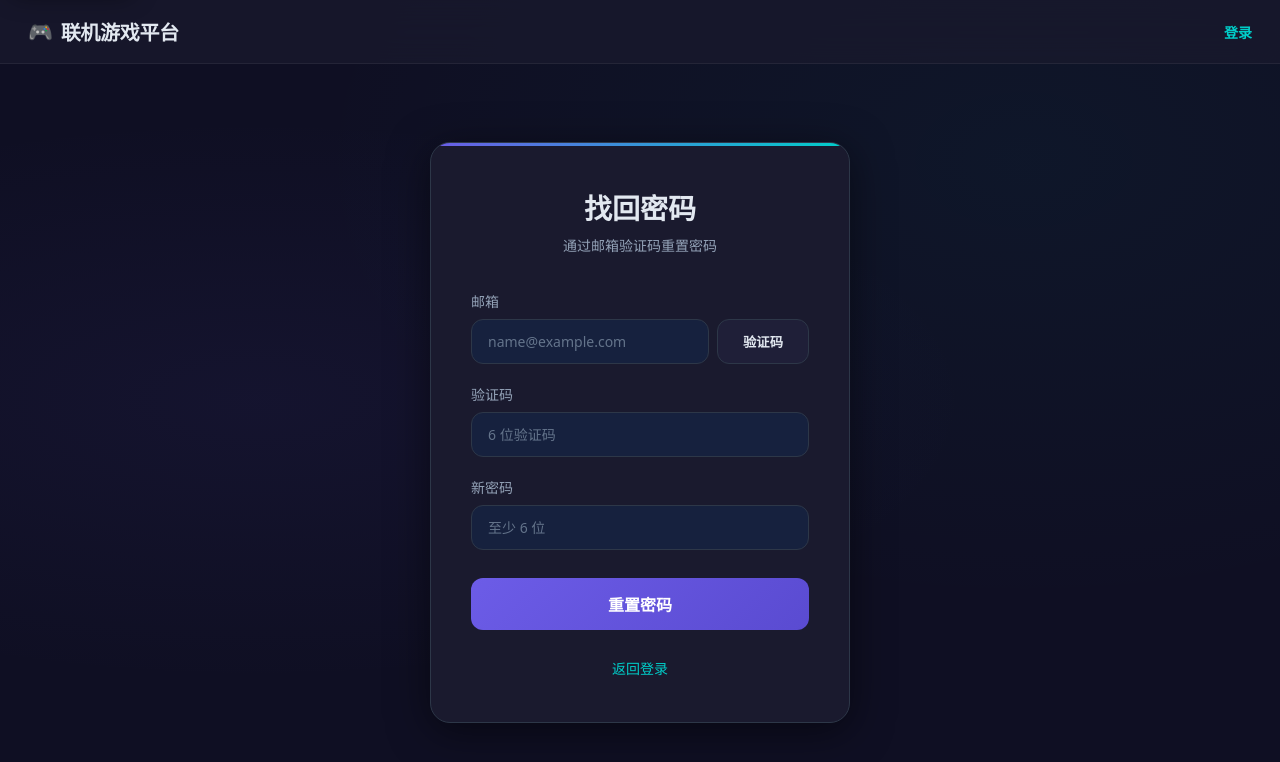
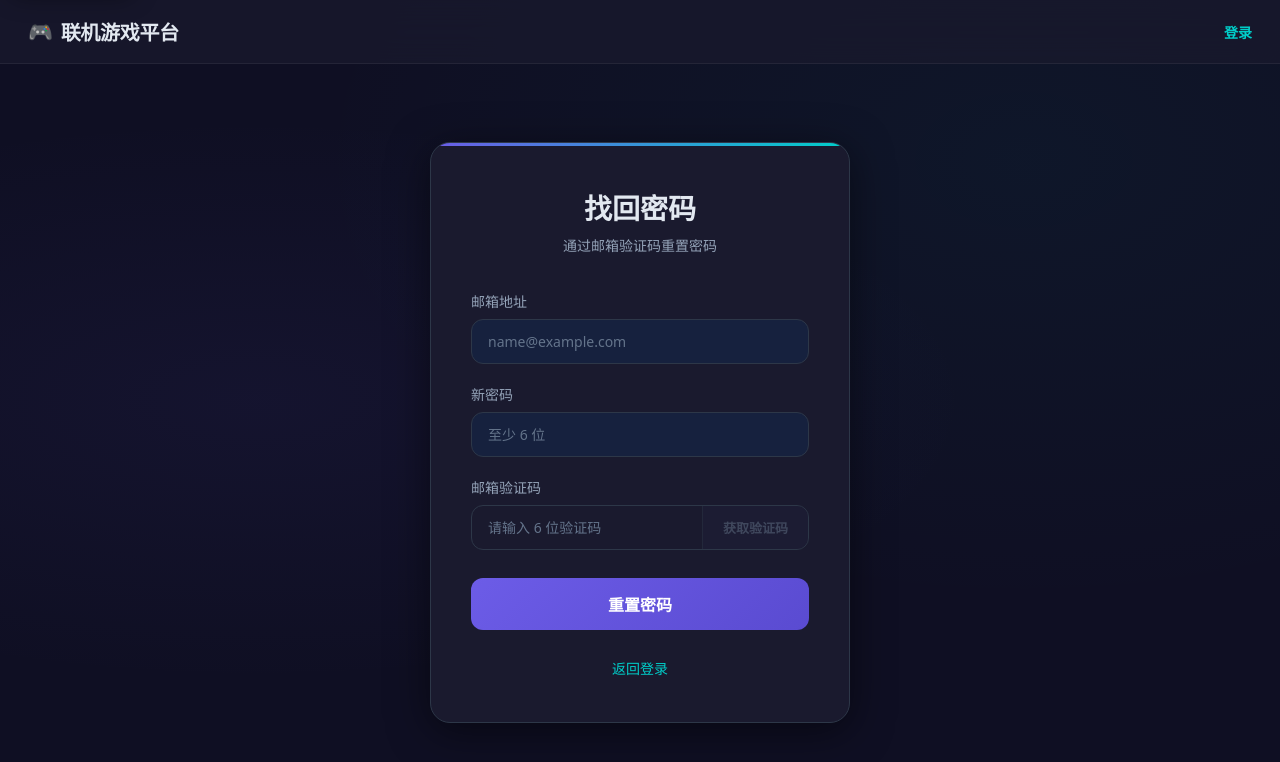
Before and after one commit to Charlotte5622/game-platform, a React (Vite) app in the folder client/: page /reset-password in a window 1280 px wide. Shown: the top 762 px of the page. Built offline with nearby package versions, Linux system fonts and the light colour scheme; the HTML template or start-up script is replaced by a standard one.

Commit message:
fix: 排行榜斗地主加回胜率；撤回战绩胜率；找回密码UI参考注册页重做

```diff
--- a/client/src/pages/Leaderboard.jsx
+++ b/client/src/pages/Leaderboard.jsx
@@ -145,6 +145,7 @@ export default function Leaderboard() {
                   <>
                     <span className="lb-list-stat">总分</span>
                     <span className="lb-list-stat">场次</span>
+                    <span className="lb-list-stat">胜率</span>
                   </>
                 ) : (
                   <>
@@ -162,6 +163,7 @@ export default function Leaderboard() {
                     <>
                       <span className="lb-list-stat lb-win">{p.totalScore}</span>
                       <span className="lb-list-stat">{p.total}</span>
+                      <span className="lb-list-stat">{p.winRate}%</span>
                     </>
                   ) : (
                     <>
--- a/client/src/pages/ResetPassword.jsx
+++ b/client/src/pages/ResetPassword.jsx
@@ -8,7 +8,10 @@ export default function ResetPassword() {
   const [code, setCode] = useState('');
   const [newPassword, setNewPassword] = useState('');
   const [captchaAnswer, setCaptchaAnswer] = useState(null);
-  const [submitted, setSubmitted] = useState(false);
+  const [codeSent, setCodeSent] = useState(false);
+  const [countdown, setCountdown] = useState(0);
+  const [codeMessage, setCodeMessage] = useState('');
+  const [fieldErrors, setFieldErrors] = useState({});
   const { sendCode, resetPassword, loading, error, clearError, captcha, requiresCaptcha, loadCaptcha } = useAuthStore();
   const navigate = useNavigate();
 
@@ -16,15 +19,51 @@ export default function ResetPassword() {
     if (requiresCaptcha && !captcha) loadCaptcha();
   }, [requiresCaptcha, captcha, loadCaptcha]);
 
+  useEffect(() => {
+    if (countdown <= 0) return;
+    const timer = setTimeout(() => setCountdown(countdown - 1), 1000);
+    return () => clearTimeout(timer);
+  }, [countdown]);
+
+  const clearFieldError = (field) => {
+    setFieldErrors(prev => {
+      const next = { ...prev };
+      delete next[field];
+      return next;
+    });
+  };
+
   const handleSendCode = async () => {
-    clearError();
-    await sendCode({ email: email.trim(), purpose: 'reset' });
-    setSubmitted(true);
+    clearFieldError('code');
+    setCodeMessage('');
+    if (!email.trim()) {
+      setFieldErrors({ email: '请先输入邮箱地址' });
+      return;
+    }
+    const ok = await sendCode({ email: email.trim(), purpose: 'reset' });
+    if (ok) {
+      setCodeSent(true);
+      setCountdown(60);
+      setCodeMessage('验证码已发送，请查看邮箱');
+    } else {
+      setCodeMessage('发送失败，请稍后重试');
+    }
   };
 
   const handleSubmit = async (event) => {
     event.preventDefault();
     clearError();
+    setFieldErrors({});
+
+    const errors = {};
+    if (!email.trim()) errors.email = '请输入邮箱地址';
+    if (!code.trim()) errors.code = '请输入验证码';
+    if (!newPassword || newPassword.length < 6) errors.password = '密码至少 6 位';
+    if (Object.keys(errors).length > 0) {
+      setFieldErrors(errors);
+      return;
+    }
+
     const ok = await resetPassword({
       identifier: email.trim(),
       email: email.trim(),
@@ -42,54 +81,70 @@ export default function ResetPassword() {
         <p className="auth-subtitle">通过邮箱验证码重置密码</p>
 
         <form onSubmit={handleSubmit}>
+          {/* 邮箱 */}
           <div className="auth-form-group">
-            <label htmlFor="reset-email">邮箱</label>
-            <div className="auth-inline-control">
+            <label htmlFor="reset-email">邮箱地址</label>
             <input
               id="reset-email"
               type="email"
               value={email}
-                onChange={(event) => setEmail(event.target.value)}
+              onChange={(event) => { setEmail(event.target.value); setCodeSent(false); clearFieldError('email'); }}
               placeholder="name@example.com"
+              autoComplete="email"
+              maxLength={120}
               disabled={loading}
+              className={fieldErrors.email ? 'input-error' : ''}
               required
             />
-              <button type="button" onClick={handleSendCode} disabled={loading || !email.trim()}>
-                验证码
-              </button>
-            </div>
+            {fieldErrors.email && <p className="field-error">{fieldErrors.email}</p>}
           </div>
 
-          {submitted && <p className="auth-note">操作已提交，请查看邮箱验证码。</p>}
-
-          <div className="auth-form-group">
-            <label htmlFor="reset-code">验证码</label>
-            <input
-              id="reset-code"
-              type="text"
-              inputMode="numeric"
-              value={code}
-              onChange={(event) => setCode(event.target.value)}
-              placeholder="6 位验证码"
-              maxLength={8}
-              disabled={loading}
-              required
-            />
-          </div>
-
+          {/* 新密码 */}
           <div className="auth-form-group">
             <label htmlFor="reset-password">新密码</label>
             <input
               id="reset-password"
               type="password"
               value={newPassword}
-              onChange={(event) => setNewPassword(event.target.value)}
+              onChange={(event) => { setNewPassword(event.target.value); clearFieldError('password'); }}
               placeholder="至少 6 位"
               autoComplete="new-password"
               disabled={loading}
               minLength={6}
+              className={fieldErrors.password ? 'input-error' : ''}
               required
             />
+            {fieldErrors.password && <p className="field-error">{fieldErrors.password}</p>}
+          </div>
+
+          {/* 验证码 + 获取验证码按钮 */}
+          <div className="auth-form-group">
+            <label htmlFor="reset-code">邮箱验证码</label>
+            <div className="auth-code-row">
+              <input
+                id="reset-code"
+                type="text"
+                className={`auth-code-input ${fieldErrors.code ? 'input-error' : ''}`}
+                inputMode="numeric"
+                value={code}
+                onChange={(event) => { setCode(event.target.value); clearFieldError('code'); }}
+                placeholder="请输入 6 位验证码"
+                autoComplete="one-time-code"
+                maxLength={8}
+                disabled={loading}
+                required
+              />
+              <button
+                type="button"
+                className="auth-code-btn"
+                onClick={handleSendCode}
+                disabled={loading || !email.trim() || countdown > 0}
+              >
+                {countdown > 0 ? `${countdown}s` : codeSent ? '重新发送' : '获取验证码'}
+              </button>
+            </div>
+            {fieldErrors.code && <p className="field-error">{fieldErrors.code}</p>}
+            {codeMessage && !fieldErrors.code && <p className="auth-code-hint">{codeMessage}</p>}
           </div>
 
           {requiresCaptcha && (
--- a/client/src/pages/Stats.jsx
+++ b/client/src/pages/Stats.jsx
@@ -209,7 +209,6 @@ export default function Stats() {
                       <span>📊 {g.totalScore || 0}分</span>
                       <span>🎮 {g.games}局</span>
                       <span>⏱️ {formatDuration(g.totalDuration)}</span>
-                      <span>📈 {winRate}%</span>
                     </>
                   ) : (
                     <>
```
Lines whose indentation alone changed are shown as unchanged.
